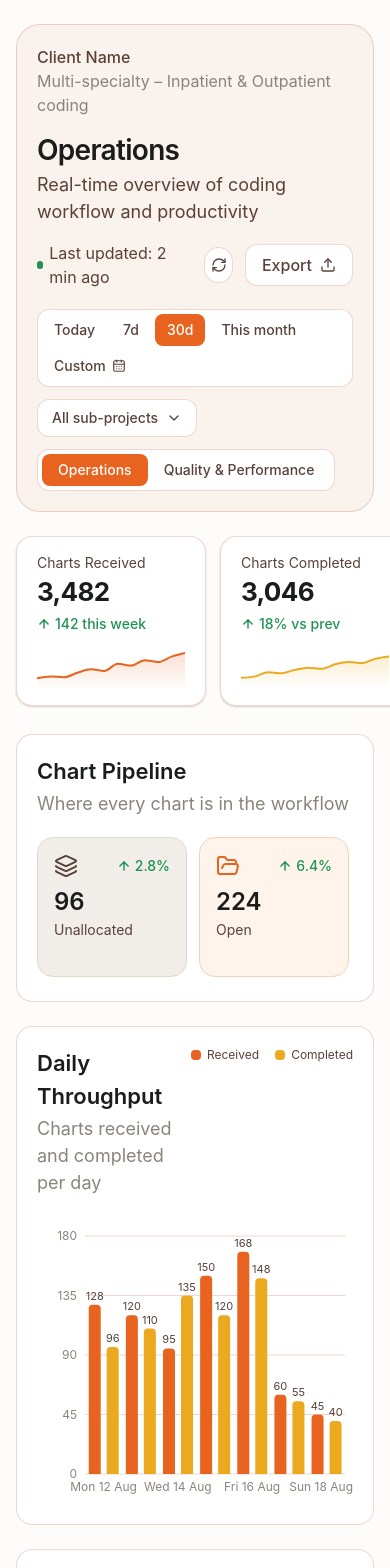
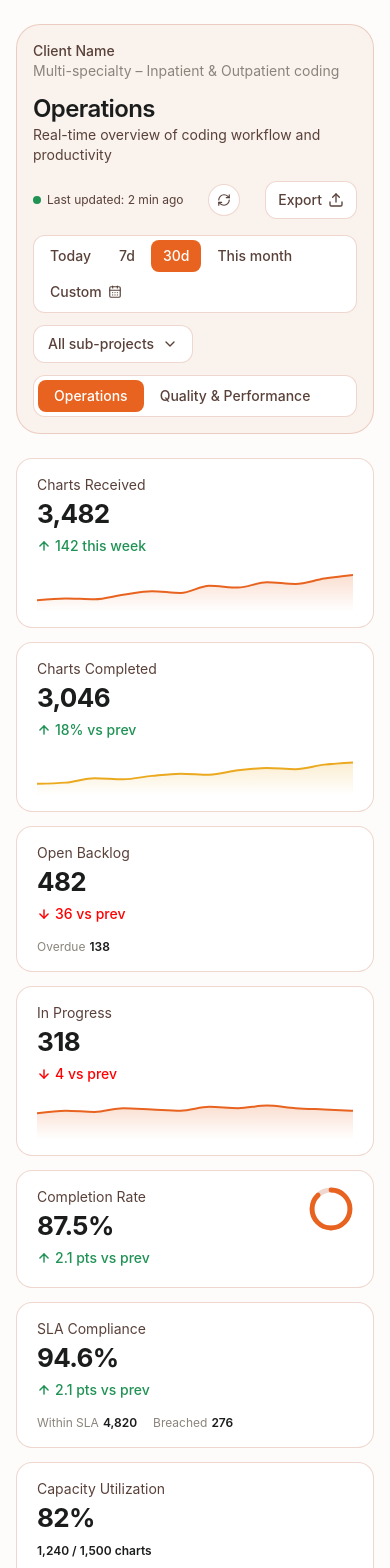
Before and after one commit to VenkatEchoIT/EHSClientDashboard, a React (Vite) app: page / in a window 390 px wide. Shown: the top 1568 px of the page. Built offline with nearby package versions, Linux system fonts and the light colour scheme.

Commit message:
Operations Dashboard Responsive

```diff
--- a/src/components/operations/ChartPipeline.tsx
+++ b/src/components/operations/ChartPipeline.tsx
@@ -7,8 +7,8 @@ import { SectionCard } from "./SectionCard";
 export function ChartPipeline() {
   return (
     <SectionCard title="Chart Pipeline" subtitle="Where every chart is in the workflow">
-      <div className="-mx-1 flex gap-3 overflow-x-auto px-1 pb-1 md:grid md:grid-cols-4 md:overflow-visible xl:grid-cols-7">
-        {pipelineData.map((stage) => (
+<div className="grid grid-cols-2 gap-3 px-1 pb-1 sm:grid-cols-2 md:grid-cols-4 xl:grid-cols-7">
+          {pipelineData.map((stage) => (
           <PipelineCard key={stage.id} stage={stage} />
         ))}
       </div>
--- a/src/components/operations/DailyThroughput.tsx
+++ b/src/components/operations/DailyThroughput.tsx
@@ -13,7 +13,7 @@ import { SectionCard } from "./SectionCard";
 
 function LegendDot({ color, label }: { color: string; label: string }) {
   return (
-    <span className="inline-flex items-center gap-1.5 text-xs text-[var(--color-ink-soft)]">
+    <span className="inline-flex items-center gap-1.5 text-sm text-[var(--color-ink-soft)]">
       <span className="h-2.5 w-2.5 rounded-sm" style={{ backgroundColor: color }} aria-hidden="true" />
       {label}
     </span>
@@ -30,13 +30,15 @@ export function DailyThroughput() {
     <SectionCard
   title="Daily Throughput"
   subtitle="Charts received and completed per day"
+  className="[&>div:first-of-type]:flex-col sm:[&>div:first-of-type]:flex-row [&>div:first-of-type>div:first-child]:w-full [&>div:first-of-type>div:first-child]:flex-1"
   action={
-        <div className="flex items-center gap-4">
+    <div className="flex w-full items-center justify-end gap-4 sm:w-auto">
       <LegendDot color="#e8631f" label="Received" />
       <LegendDot color="#eba91f" label="Completed" />
     </div>
   }
 >
+
       <div className="h-72 w-full" role="img" aria-label="Bar chart of charts received and completed per day">
         <ResponsiveContainer width="100%" height="100%">
           <BarChart data={chartData} margin={{ top: 20, right: 8, left: -12, bottom: 0 }} barGap={6}>
--- a/src/components/operations/KPICard.tsx
+++ b/src/components/operations/KPICard.tsx
@@ -55,8 +55,7 @@ function DonutVisual({ value, tone }: { value: number; tone: KPITone }) {
 
 export function KPICard({ data }: KPICardProps) {
   return (
-    <div className="flex min-w-[190px] flex-1 flex-col justify-between rounded-2xl border border-[var(--color-border-soft)] bg-[var(--color-surface)] px-5 py-4 shadow-[0_1px_2px_rgba(36,33,29,0.20)] transition-shadow hover:shadow-[0_2px_10px_rgba(36,33,29,0.06)]">
-      <div className="flex items-start justify-between gap-3">
+<div className="flex min-w-0 flex-1 flex-col justify-between rounded-2xl border border-[var(--color-border-soft)] bg-[var(--color-surface)] px-5 py-4 transition-shadow hover:shadow-[0_4px_12px_rgba(36,33,29,0.10)]">      <div className="flex items-start justify-between gap-3">
         <div>
           <p className="text-sm font-regular text-ink-soft">{data.label}</p>
           <p className="mt-1.5 text-[26px] font-bold leading-none tracking-tight text-ink">
@@ -85,9 +84,7 @@ export function KPICard({ data }: KPICardProps) {
             </span>
           ))}
 
-          <span className="font-semibold text-[var(--color-ink)]">
-            {data.footnote[0].value}
-          </span>
+
         </div>
       )}
 
--- a/src/components/operations/KPIGrid.tsx
+++ b/src/components/operations/KPIGrid.tsx
@@ -3,7 +3,7 @@ import { KPICard } from "./KPICard";
 
 export function KPIGrid() {
   return (
-    <div className="-mx-4 flex gap-3.5 overflow-x-auto px-4 pb-1 sm:mx-0 sm:grid sm:grid-cols-2 sm:gap-4 sm:overflow-visible sm:px-0 lg:grid-cols-4 xl:grid-cols-7">
+    <div className="grid grid-cols-1 gap-3.5 sm:grid-cols-2 sm:gap-4 lg:grid-cols-4 xl:grid-cols-7">
       {kpiData.map((kpi) => (
         <KPICard key={kpi.id} data={kpi} />
       ))}
--- a/src/components/operations/OperationsHeader.tsx
+++ b/src/components/operations/OperationsHeader.tsx
@@ -42,17 +42,17 @@ export function OperationsHeader({ dateFilter, onDateFilterChange, tab, onTabCha
   }
 
   return (
-    <div className="rounded-3xl border border-[var(--color-border-soft)] bg-[var(--color-surface-tint)] px-5 py-5 sm:px-7 sm:py-6">
-      <div className="flex flex-wrap items-start justify-between gap-4">
+    <div className="rounded-3xl border border-[var(--color-border-soft)] bg-[var(--color-surface-tint)] px-4 py-4 sm:px-6 sm:py-5 lg:px-7 lg:py-6">
+      <div className="flex flex-col gap-4 sm:flex-row sm:items-start sm:justify-between">
         <div>
-          <p className="text-[16px] font-medium text-ink-soft">Client Name</p>
-          <p className="text-[16px] text-ink-muted">Multi-specialty – Inpatient &amp; Outpatient coding</p>
-          <h1 className="mt-3 text-[28px] font-semibold tracking-tight text-ink">{copy.title}</h1>
-          <p className="text-[18px] text-ink-soft">{copy.subtitle}</p>
+          <p className="text-sm font-medium text-ink-soft sm:text-base">Client Name</p>
+          <p className="text-sm text-ink-muted sm:text-base">Multi-specialty – Inpatient &amp; Outpatient coding</p>
+          <h1 className="mt-3 text-2xl font-semibold tracking-tight text-ink sm:text-[28px]">{copy.title}</h1>
+          <p className="text-sm text-ink-soft sm:text-base">{copy.subtitle}</p>
         </div>
 
-        <div className="flex items-center gap-3">
-          <span className="inline-flex items-center gap-1.5 text-[16px] text-[var(--color-ink-soft)]">
+        <div className="flex w-full items-center justify-between gap-2 sm:w-auto sm:justify-start sm:gap-3">
+          <span className="inline-flex items-center gap-1.5 text-xs text-[var(--color-ink-soft)] sm:text-sm">
             <span className="h-2 w-2 rounded-full bg-[var(--color-success)]" aria-hidden="true" />
             Last updated: {lastUpdated}
           </span>
@@ -60,15 +60,15 @@ export function OperationsHeader({ dateFilter, onDateFilterChange, tab, onTabCha
             type="button"
             onClick={handleRefresh}
             aria-label="Refresh dashboard data"
-            className="inline-flex h-9 w-9 items-center justify-center rounded-full border border-[var(--color-border-soft)] bg-[var(--color-surface)] text-[var(--color-ink-soft)] hover:bg-[var(--color-neutral-soft)] focus-visible:outline focus-visible:outline-2 focus-visible:outline-offset-2 focus-visible:outline-[var(--color-accent)]"
+            className="inline-flex h-8 w-8 items-center justify-center rounded-full border border-[var(--color-border-soft)] bg-[var(--color-surface)] text-[var(--color-ink-soft)] hover:bg-[var(--color-neutral-soft)] focus-visible:outline focus-visible:outline-2 focus-visible:outline-offset-2 focus-visible:outline-[var(--color-accent)] sm:h-9 sm:w-9"
           >
-            <RefreshCw className={`h-4 w-4 ${isRefreshing ? "animate-spin" : ""}`} strokeWidth={2} />
+            <RefreshCw className={`h-3.5 w-3.5 sm:h-4 sm:w-4 ${isRefreshing ? "animate-spin" : ""}`} />
           </button>
           <div className="relative">
             <button
               type="button"
               onClick={handleExport}
-              className="inline-flex items-center gap-2 rounded-xl border border-[var(--color-border-soft)] bg-[var(--color-surface)] px-4 py-2 text-[16px] font-medium text-ink-soft hover:bg-[var(--color-neutral-soft)] focus-visible:outline focus-visible:outline-2 focus-visible:outline-offset-2 focus-visible:outline-[var(--color-accent)]"
+              className="inline-flex items-center gap-1.5 rounded-xl border border-[var(--color-border-soft)] bg-[var(--color-surface)] px-3 py-2 text-sm font-medium text-ink-soft hover:bg-[var(--color-neutral-soft)] focus-visible:outline focus-visible:outline-2 focus-visible:outline-offset-2 focus-visible:outline-[var(--color-accent)] sm:gap-2 sm:px-4 sm:text-base"
             >
               Export
               <Upload className="h-4 w-4" strokeWidth={2} aria-hidden="true" />
@@ -85,7 +85,7 @@ export function OperationsHeader({ dateFilter, onDateFilterChange, tab, onTabCha
         </div>
       </div>
 
-      <div className="mt-5 flex flex-wrap items-center justify-between gap-3">
+      <div className="mt-4 flex flex-col gap-3 sm:mt-5 sm:flex-row sm:flex-wrap sm:items-center sm:justify-between">
         <DateFilters selected={dateFilter} onSelect={onDateFilterChange} />
         <DashboardTabs selected={tab} onSelect={onTabChange} />
       </div>
--- a/src/components/operations/PipelineCard.tsx
+++ b/src/components/operations/PipelineCard.tsx
@@ -58,6 +58,21 @@ const toneClasses: Record<PipelineTone, { bg: string; border: string; text: stri
     text: "text-[var(--color-ink)]",
     icon: "text-[var(--color-success)]",
   },
+ darkyellow: {
+  bg: "bg-[#FFF7EB]",
+  border: "border-[#9C5905]/20",
+  text: "text-[var(--color-ink)]",
+  icon: "text-[#9C5905]",
+},
+
+reassigned: {
+  bg: "bg-[#FFFBE4]",
+  border: "border-[#BF9C0F]/20",
+  text: "text-[var(--color-ink)]",
+  icon: "text-[#BF9C0F]",
+},
+
+
 };
 
 export function PipelineCard({ stage }: { stage: PipelineStageData }) {
--- a/src/data/operationsData.ts
+++ b/src/data/operationsData.ts
@@ -134,7 +134,7 @@ export const pipelineData: PipelineStageData[] = [
     trend: {
       direction: "down",
     },
-    tone: "amber",
+    tone: "darkyellow",
   },
   {
     id: "qa-review",
@@ -154,7 +154,7 @@ export const pipelineData: PipelineStageData[] = [
     trend: {
       direction: "down",
     },
-    tone: "amber",
+    tone: "reassigned",
   },
   {
     id: "completed",
```
Lines whose indentation alone changed are shown as unchanged.
